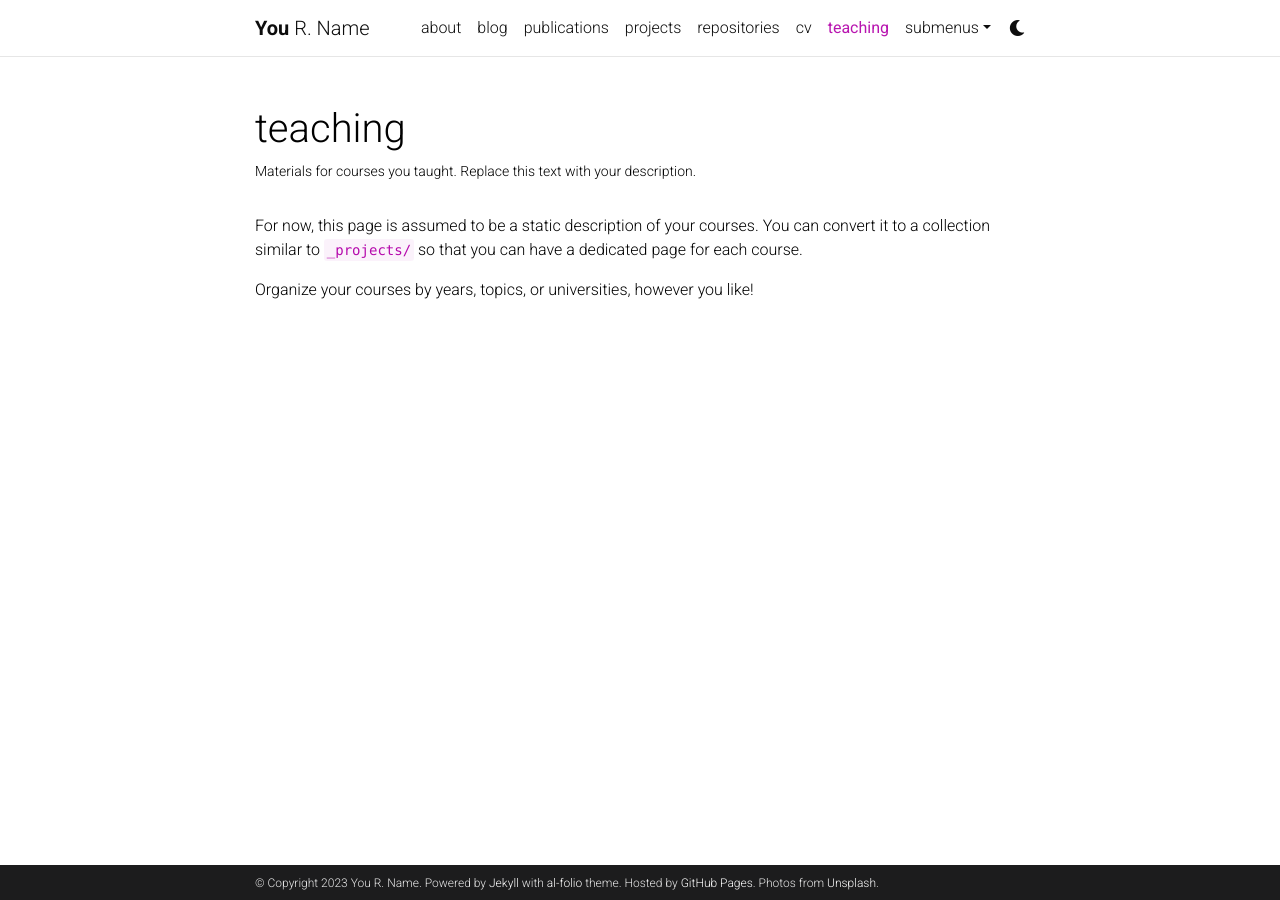
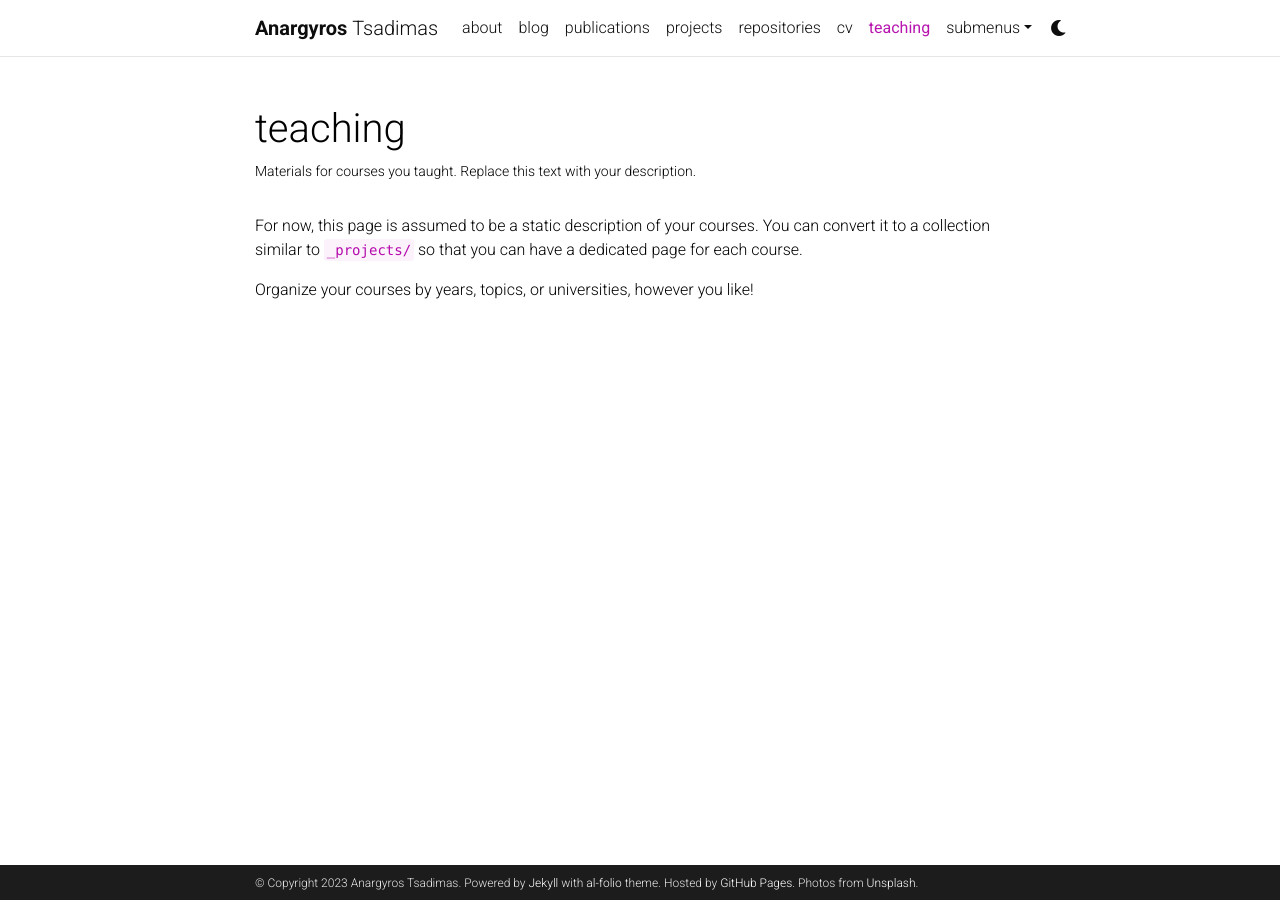
Before and after one commit to tsadimas/tsadimas.github.io, a Jekyll site: the page built from _pages/teaching.md, in a window 1280 px wide. Built offline with Jekyll 4.4.1, drawn with Linux system fonts in a browser that asks for light colours; comment, search, counter and statistics services are not loaded; a style sheet for code colours, icons or effects is not loaded.

Commit message:
Update _config.yml

```diff
--- a/_config.yml
+++ b/_config.yml
@@ -3,10 +3,10 @@
 # -----------------------------------------------------------------------------
 
 title: blank # the website title (if blank, full name will be used instead)
-first_name: You
-middle_name: R.
-last_name: Name
-email: you@example.com
+first_name: Anargyros
+middle_name:
+last_name: Tsadimas
+email: tsadimas@hua.gr
 description: > # the ">" symbol means to ignore newlines until "footer_text:"
   A simple, whitespace theme for academics. Based on [*folio](https://github.com/bogoli/-folio) design.
 footer_text: >
@@ -18,8 +18,8 @@
 lang: en # the language of your site (for example: en, fr, cn, ru, etc.)
 icon: ⚛️  # the emoji used as the favicon (alternatively, provide image name in /assets/img/)
 
-url: https://alshedivat.github.io # the base hostname & protocol for your site
-baseurl: /al-folio # the subpath of your site, e.g. /blog/
+url: https://tsadimas.github.io # the base hostname & protocol for your site
+baseurl: /tsadimas.github.io # the subpath of your site, e.g. /blog/
 last_updated: false # set to true if you want to display last updated in the footer
 impressum_path:  # set to path to include impressum link in the footer, use the same path as permalink in a page, helps to conform with EU GDPR
 
```
